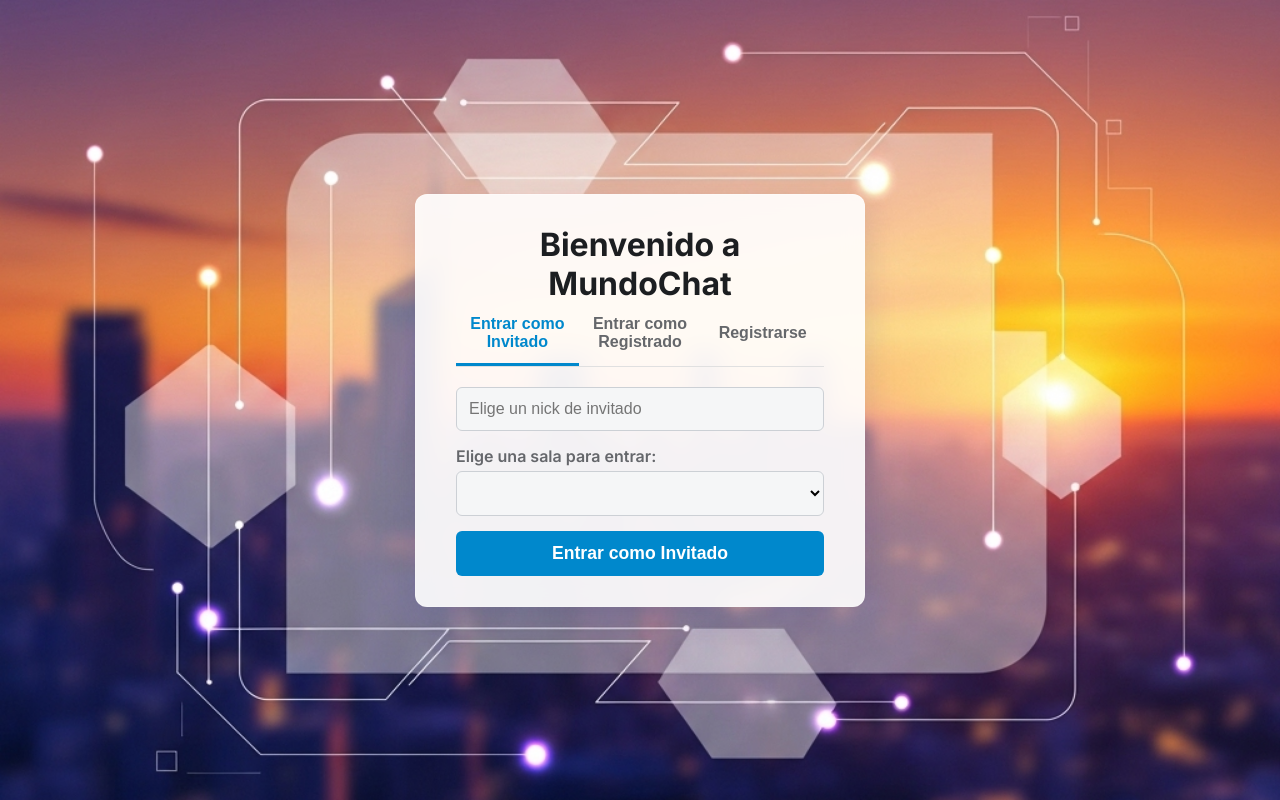
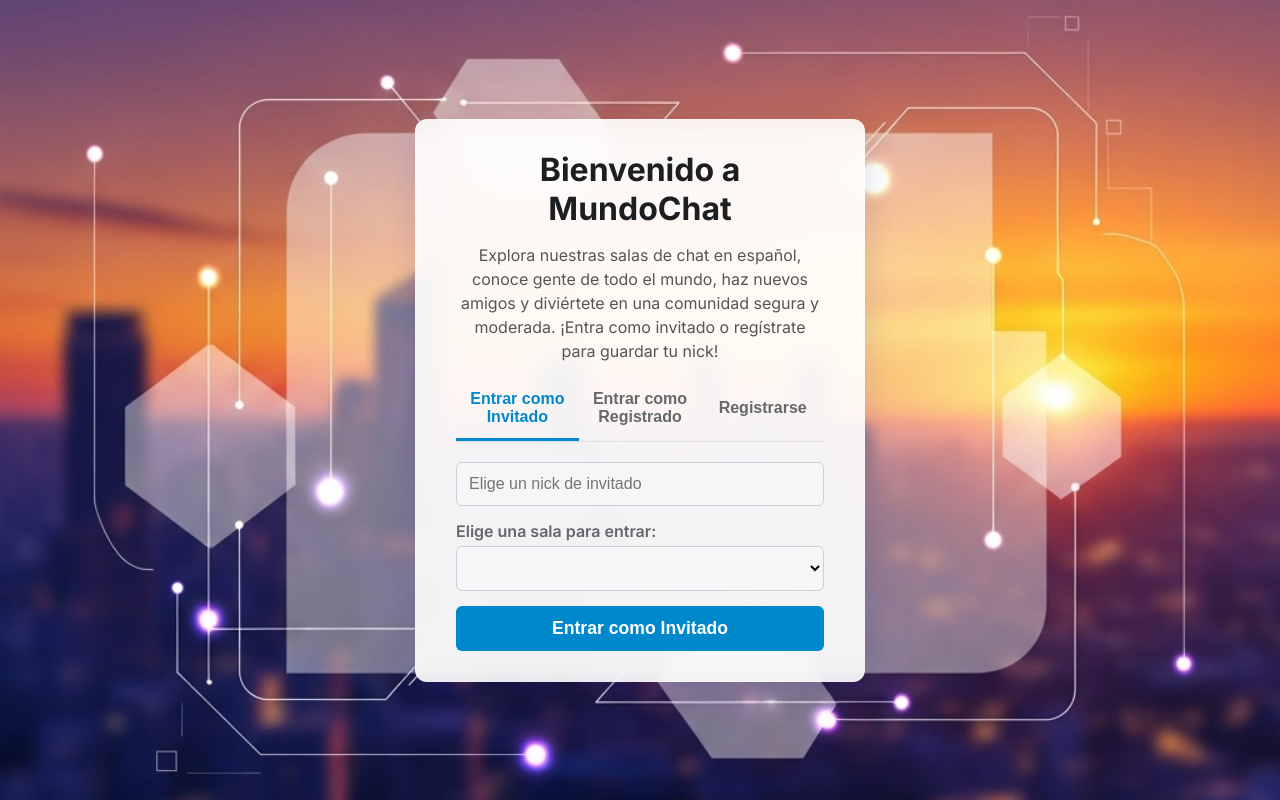
Before and after one commit to ruka-gonza/mundochat-app, a website: page public/index.html in a window 1280 px wide. Drawn offline with nearby package versions, Linux system fonts and the light colour scheme; no server answers.

Commit message:
Update index.html

```diff
--- a/public/index.html
+++ b/public/index.html
@@ -3,7 +3,16 @@
 <head>
     <meta charset="UTF-8">
     <meta name="viewport" content="width=device-width, initial-scale=1.0">
-    <title>MundoChat</title>
+
+    <!-- Título optimizado para búsqueda -->
+    <title>MundoChat - Salas de Chat Gratis en Español para Conocer Gente</title>
+
+    <!-- Descripción que aparecerá en los resultados de Google -->
+    <meta name="description" content="Únete a MundoChat, una comunidad de chat en español. Entra a nuestras salas gratis, conoce gente nueva, haz amigos y diviértete. ¡Registro opcional!">
+
+    <!-- Palabras clave (ayudan un poco) -->
+    <meta name="keywords" content="chat, chat gratis, chatear, salas de chat, conocer gente, chat en español, mundochat, chat de sexo, chile, españa, mexico, argentina, colombia, venezuela, peru, ecuador, bolivia, uruguay, paraguay, costa rica, cuba, republica dominicana, el salvador, guatemala, honduras, nicaragua, panama, puerto rico">
+
     <link rel="stylesheet" href="style.css">
     <script src="https://twemoji.maxcdn.com/v/latest/twemoji.min.js" crossorigin="anonymous"></script>
 </head>
@@ -13,6 +22,11 @@
     <div id="welcome-container">
         <div class="welcome-box">
             <h1>Bienvenido a MundoChat</h1>
+            <!-- INICIO DEL CONTENIDO AÑADIDO -->
+            <p style="margin: 15px 0; color: #555; line-height: 1.5;">
+                Explora nuestras salas de chat en español, conoce gente de todo el mundo, haz nuevos amigos y diviértete en una comunidad segura y moderada. ¡Entra como invitado o regístrate para guardar tu nick!
+            </p>
+            <!-- FIN DEL CONTENIDO AÑADIDO -->
             <div class="auth-tabs">
                 <button id="show-guest-tab" class="auth-tab active" data-form="guest-form">Entrar como Invitado</button>
                 <button id="show-login-tab" class="auth-tab" data-form="login-form">Entrar como Registrado</button>
```
